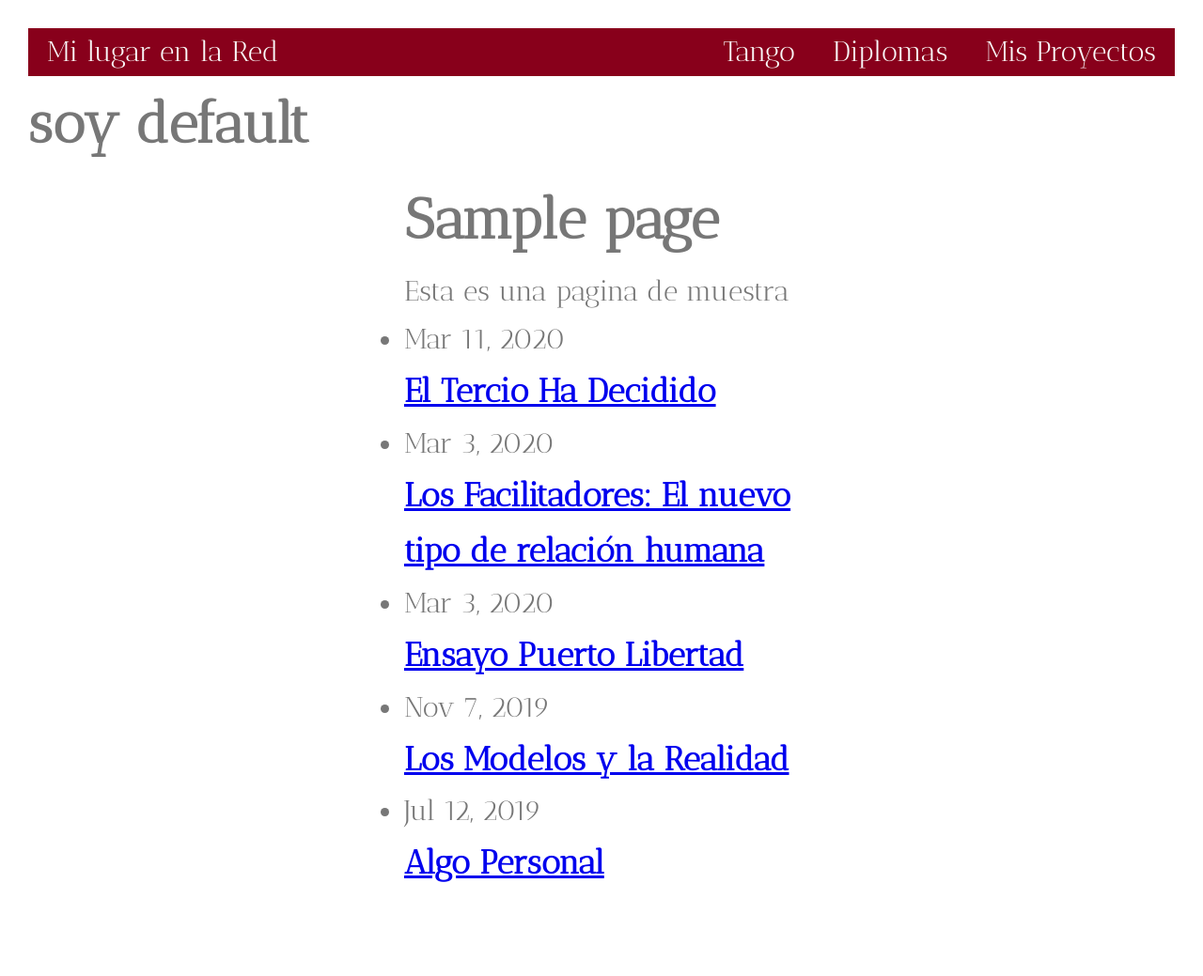
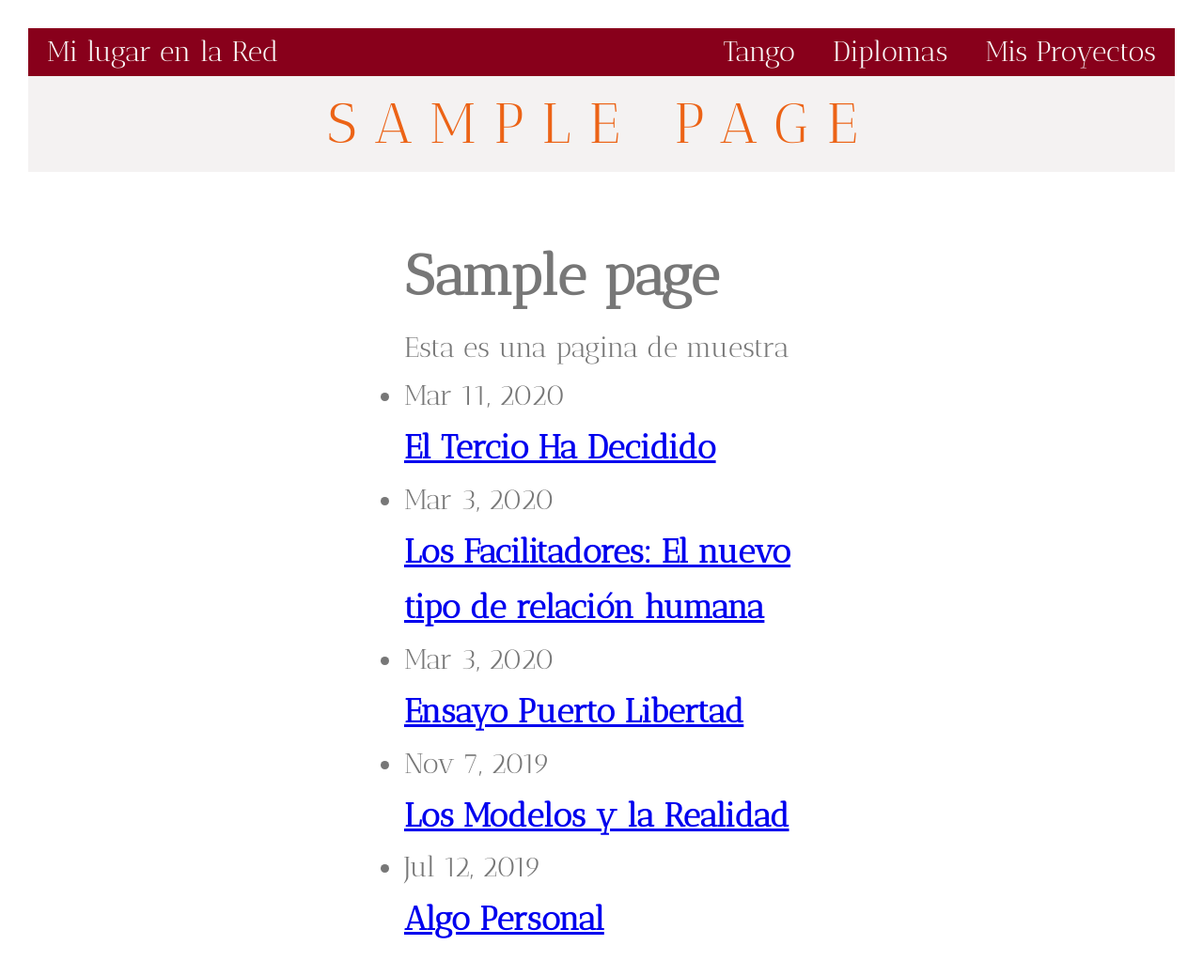
Before and after one commit to KarlHeitmann/karlheitmann_legacy, a Jekyll site: the page built from content/sample_page.md, in a window 1280 px wide. Shown: the whole page at 94% size. Built offline with Jekyll 4.4.1, drawn with Linux system fonts in a browser that asks for light colours; before the commit the page ends 979 px from its top, so only the background shows below that.

Commit message:
llevado heading a pagina default

```diff
--- a/_layouts/default.html
+++ b/_layouts/default.html
@@ -9,7 +9,10 @@
       {%- include header_simple.html -%}
 
       <main class="page-content" aria-label="Content">
-        <h1>soy default</h1>
+        <h1 class="heading-primary u-center-text">
+          <span class="heading-primary--main">{{page.title}}</span>
+          <span class="heading-primary--sub">{{page.subtitle}}</span>
+        </h1>
         <div class="wrapper">
           {{ content }}
         </div>
```
Also changed, not shown: index.md (+0 -4 lines).
